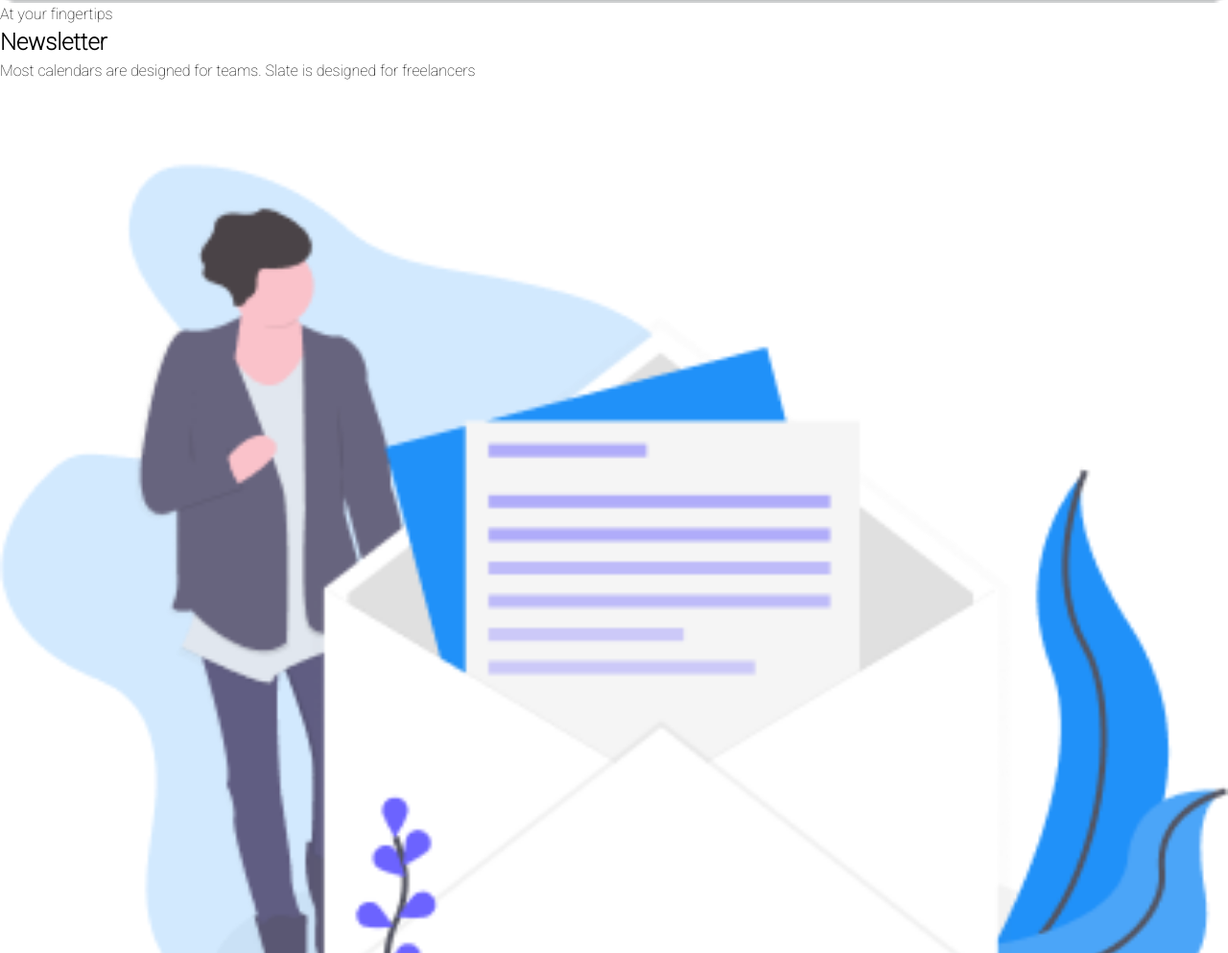
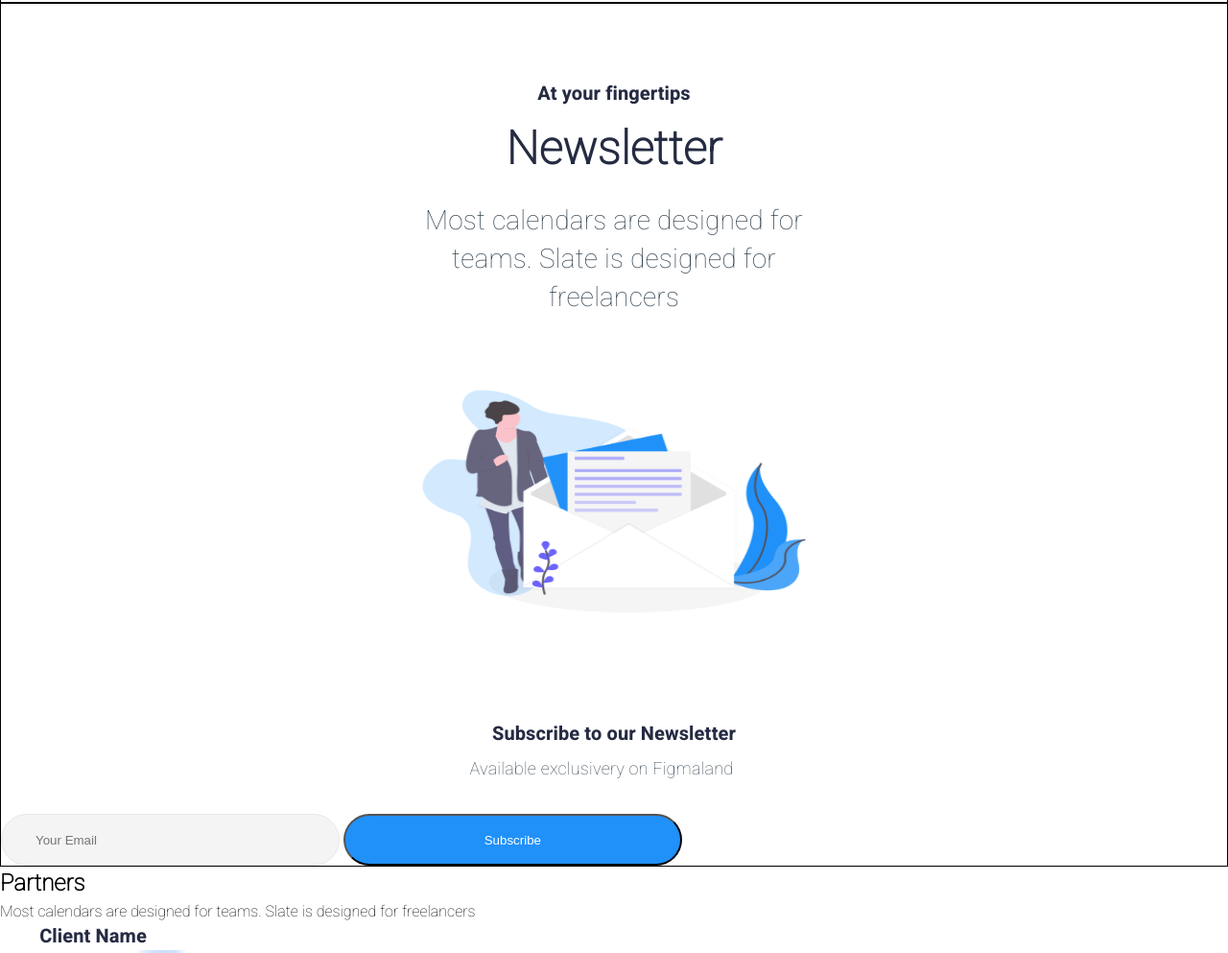
Before and after one commit to iaremchuk/figma-business-landing-page, a plain HTML site: page index.html in a window 1280 px wide. Shown: the part 3273-4266 px from the top of the page at 96% size. Drawn offline with Linux system fonts and the light colour scheme.

Commit message:
Add style to sections organize and newsletter

```diff
--- a/css/index.css
+++ b/css/index.css
@@ -2,3 +2,5 @@
 @import "controls.css";
 @import "header.css";
 @import "features.css";
+@import "organize.css";
+@import "newsletter.css";
--- /dev/null
+++ b/css/newsletter.css
@@ -0,0 +1,79 @@
+.newsletter {
+    width: 100%;
+    min-height: 1105;
+    border: 1px solid #000;
+}
+
+.newsletter__heading,
+.subscribtion__title {
+    width: 173px;
+    height: 28px;
+    font-size: 20px;
+    line-height: 28px;
+    text-align: center;
+    letter-spacing: 0.1px;
+    color: var(--headings-color);
+    font-family: 'boldHeebo', sans-serif;
+    margin: 80px auto 0;
+}
+
+.newsletter__title {
+    color: var(--headings-color);
+    font-size: 48px;
+    line-height: 55px;
+    text-align: center;
+    letter-spacing: 0.2px;
+    margin-top: 17px;
+}
+
+.newsletter__description {
+    width: 400px;
+    height: 80px;
+    font-size: 28px;
+    line-height: 40px;
+    text-align: center;
+    letter-spacing: 0.2px;
+    color: var(--text-color);
+    margin: 27px auto 95px;
+}
+
+.newsletter__image {
+    height: 273px;
+    width: 400px;
+    margin: auto;
+}
+
+.subscribtion__title {
+    width: 276px;
+    margin-top: 92px;
+}
+
+.subscribtion__exclusive {
+    width: 301px;
+    height: 25px;
+    font-size: 18px;
+    line-height: 25px;
+    letter-spacing: 0.2px;
+    color: var(--text-color);
+    margin: 10px auto 34px;
+}
+
+.subscribtion__email {
+    width: 353px;
+    height: 54px;
+    background: #F4F4F4;
+    border: 1px solid #E8E8E8;
+    border-radius: 39px;
+    padding: 19px 35px;
+    color: var(--place-holder-color);
+}
+
+.subscribtion__button {
+    padding: 17px 35px;
+    width: 353px;
+    height: 54px;
+    background: var(--btn-background-color);
+    color: var(--main-color);
+    border-radius: 35px;
+    outline: none;
+}
--- /dev/null
+++ b/css/organize.css
@@ -0,0 +1,32 @@
+.organize {
+    width: 100%;
+    min-height: 800px;
+    border: 1px solid #000;
+}
+
+.organize__title {
+    width: 335px;
+    height: 110px;
+    font-size: 48px;
+    line-height: 55px;
+    text-align: center;
+    letter-spacing: 0.2px;
+    color: var(--headings-color);
+    margin: 90px auto 0;
+}
+
+.organize__description {
+    width: 265px;
+    height: 80px;
+    font-size: 28px;
+    line-height: 40px;
+    text-align: center;
+    letter-spacing: 0.2px;
+    margin: 27px auto 69px;
+}
+
+.organize__image {
+    width: 292px;
+    height: 182px;
+    margin: 75px auto 0;
+}
--- a/index.html
+++ b/index.html
@@ -52,14 +52,14 @@
                 </div>
             </div>
         </section>
-        <section class="organize">
+        <section class="organize container">
             <h2 class="organize__title">Fastest way to organize</h2>
             <p class="organize__description">Most calendars are designed for teams.</p>
-            <a class="try-for-free-link" href="#">Try For Free</a>
+            <a class="try-for-free-btn" href="#">Try For Free</a>
             <img class="organize__image" src="img/macbook.png" alt="Mac Book">
-            <p class="organize__ending">At your fingertips</p>
         </section>
-        <section class="newsletter">
+        <section class="newsletter container">
+            <p class="newsletter__heading">At your fingertips</p>
             <h2 class="newsletter__title">Newsletter</h2>
             <p class="newsletter__description">Most calendars are designed for teams. Slate is designed for freelancers
             </p>
@@ -67,7 +67,7 @@
             <div class="newsletter__subscribtion subscribtion">
                 <h3 class="subscribtion__title">Subscribe to our Newsletter</h3>
                 <p class="subscribtion__exclusive">Available exclusivery on Figmaland</p>
-                <form action="subscribe">
+                <form action="subscribe" class="subscribtion__subscribe">
                     <input class="subscribtion__email" type="text" placeholder="Your Email">
                     <button class="subscribtion__button" type="submit">Subscribe</button>
                 </form>
```
